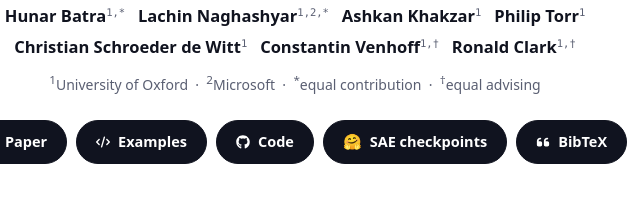
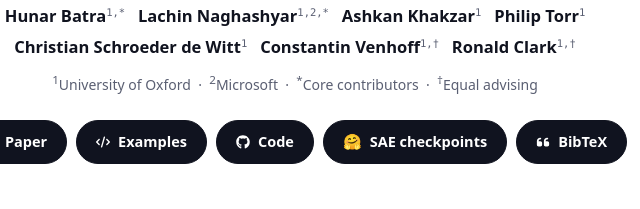
Before and after one commit to hunarbatra/MMDiff, a plain HTML site: page index.html in a window 1280 px wide. Shown: the part 255-464 px from the top of the page, 345-985 px from the left. Drawn offline with Linux system fonts and the light colour scheme.

Commit message:
Update index.html

```diff
--- a/index.html
+++ b/index.html
@@ -162,7 +162,7 @@ footer{padding:34px 0 56px;font-size:13.5px;color:var(--slate);text-align:center
     <b>Constantin Venhoff</b><sup>1,†</sup>&nbsp;&nbsp; <b>Ronald Clark</b><sup>1,†</sup>
   </p>
   <p class="affil"><sup>1</sup>University of Oxford &nbsp;·&nbsp; <sup>2</sup>Microsoft
-    &nbsp;·&nbsp; <sup>*</sup>equal contribution &nbsp;·&nbsp; <sup>†</sup>equal advising</p>
+    &nbsp;·&nbsp; <sup>*</sup>Core contributors &nbsp;·&nbsp; <sup>†</sup>Equal advising</p>
   <div class="links">
     <a class="btn" href="https://arxiv.org/abs/2608.09928"><svg viewBox="0 0 384 512"><path d="M320 464c8.8 0 16-7.2 16-16V160H256c-17.7 0-32-14.3-32-32V48H64c-8.8 0-16 7.2-16 16V448c0 8.8 7.2 16 16 16H320zM0 64C0 28.7 28.7 0 64 0H229.5c17 0 33.3 6.7 45.3 18.7l90.5 90.5c12 12 18.7 28.3 18.7 45.3V448c0 35.3-28.7 64-64 64H64c-35.3 0-64-28.7-64-64V64z"/></svg><span>Paper</span></a>
     <a class="btn" href="#demo"><svg viewBox="0 0 640 512"><path d="M392.8 1.2c-17-4.9-34.7 5-39.6 22l-128 448c-4.9 17 5 34.7 22 39.6s34.7-5 39.6-22l128-448c4.9-17-5-34.7-22-39.6zm80.6 120.1c-12.5 12.5-12.5 32.8 0 45.3L562.7 256l-89.4 89.4c-12.5 12.5-12.5 32.8 0 45.3s32.8 12.5 45.3 0l112-112c12.5-12.5 12.5-32.8 0-45.3l-112-112c-12.5-12.5-32.8-12.5-45.3 0zm-306.7 0c-12.5-12.5-32.8-12.5-45.3 0l-112 112c-12.5 12.5-12.5 32.8 0 45.3l112 112c12.5 12.5 32.8 12.5 45.3 0s12.5-32.8 0-45.3L77.3 256l89.4-89.4c12.5-12.5 12.5-32.8 0-45.3z"/></svg><span>Examples</span></a>
```
